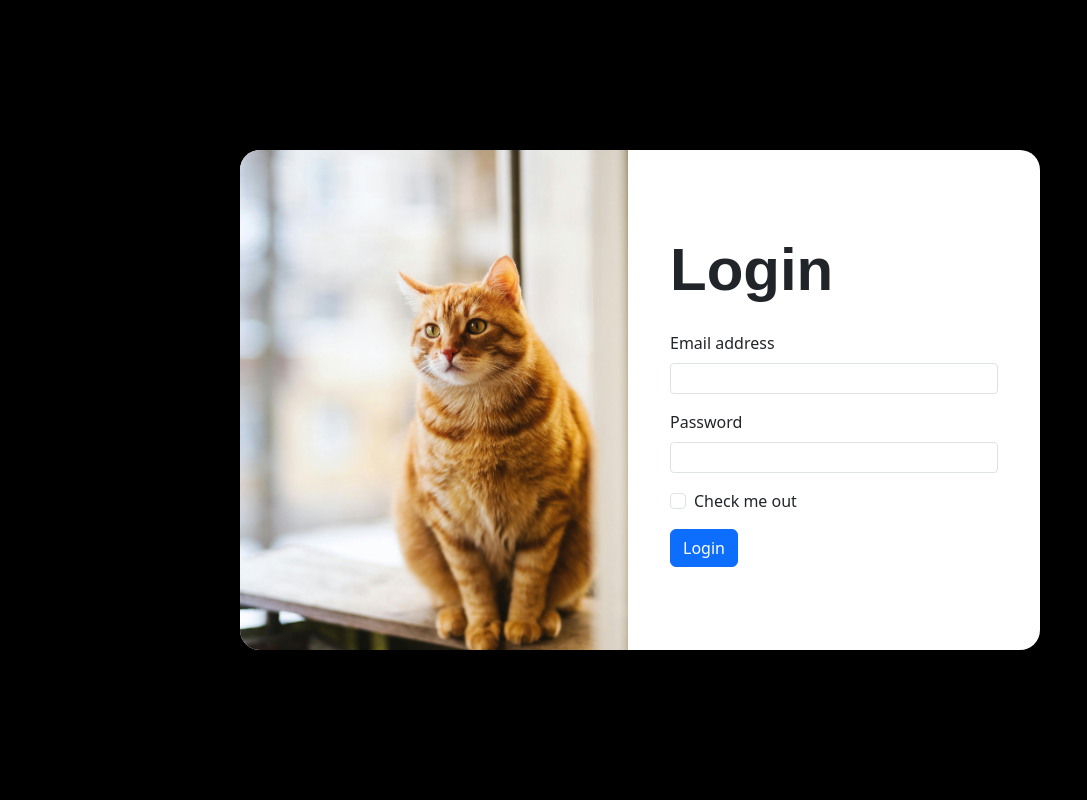
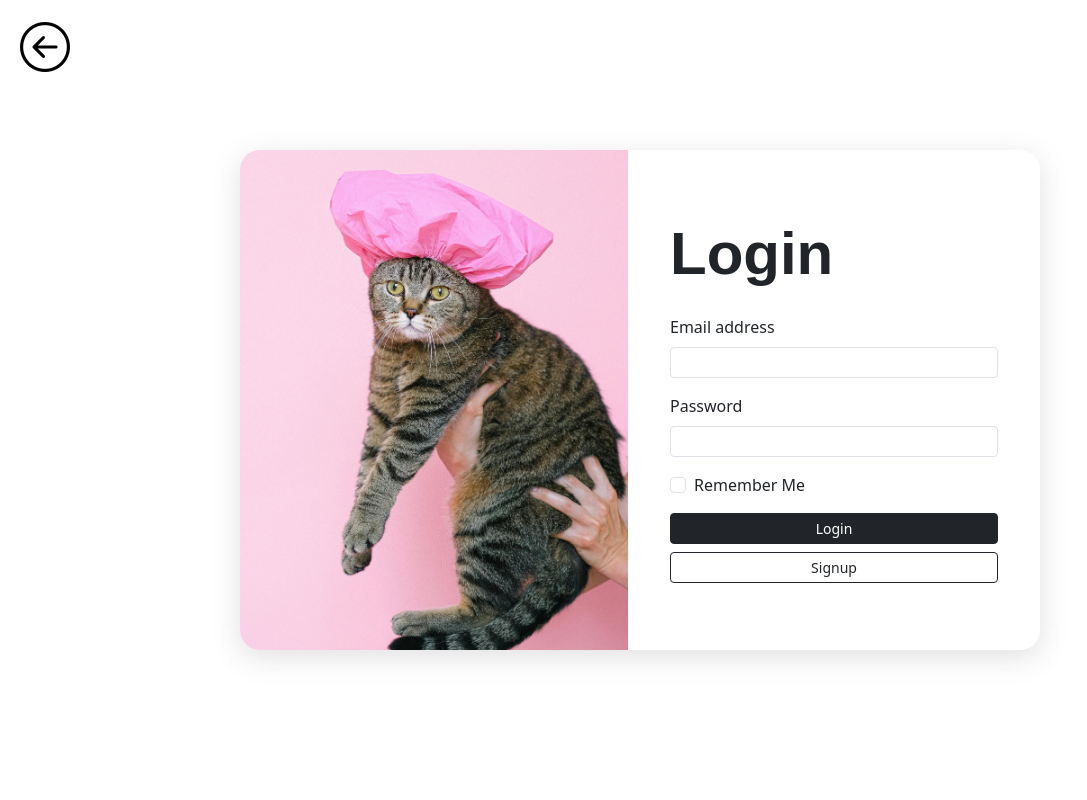
Before and after one commit to Dilmina-Prashan/CatsAndDogs, a PHP site: page /public/login.php in a window 1280 px wide. Shown: the whole page, without its empty margins (0-1087 px from the left). Run offline with PHP 8.4, Linux system fonts and the light colour scheme.

Commit message:
update login page

```diff
--- a/public/login.php
+++ b/public/login.php
@@ -6,11 +6,13 @@
     <meta name="viewport" content="width=device-width, initial-scale=1.0">
     <link rel="stylesheet" href="../styles/login.css">
     <link href="https://cdn.jsdelivr.net/npm/bootstrap@5.3.3/dist/css/bootstrap.min.css" rel="stylesheet" integrity="sha384-QWTKZyjpPEjISv5WaRU9OFeRpok6YctnYmDr5pNlyT2bRjXh0JMhjY6hW+ALEwIH" crossorigin="anonymous">
+    <link rel="stylesheet" href="https://cdn.jsdelivr.net/npm/bootstrap-icons@1.11.3/font/bootstrap-icons.min.css">
     <title>Login</title>
 </head>
 
 <body>
     <section class="loginMain">
+        <a href="../public/product.php" class="bacbutton"><i class="bi bi-arrow-left-circle"></i></a>
         <div class="container">
             <div class="login">
                 <div class="row innerRow">
@@ -31,9 +33,12 @@
                                 </div>
                                 <div class="mb-3 form-check">
                                     <input type="checkbox" class="form-check-input" id="exampleCheck1">
-                                    <label class="form-check-label" for="exampleCheck1">Check me out</label>
+                                    <label class="form-check-label" for="exampleCheck1">Remember Me</label>
                                 </div>
-                                <a href="" class="btn btn-primary">Login</a>
+                                <div class="d-grid gap-2">
+                                    <a href="" class="btn btn-dark btn-sm">Login</a>
+                                    <a href="../public/signup.php" class="btn btn-outline-dark btn-sm">Signup</a>
+                                </div>
                             </form>
                         </div>
                     </div>
--- a/styles/login.css
+++ b/styles/login.css
@@ -2,6 +2,13 @@
     margin: 0;
     padding: 0;
     box-sizing: border-box;
+}
+
+.bacbutton {
+    position: absolute;
+    color: black;
+    font-size: 50px;
+    margin: 10px 0 0 20px;
 }
 
 .container {
@@ -13,9 +20,9 @@
 }
 
 .loginMain {
+    position: relative;
     width: 100%;
     height: 100vh;
-    background-color: black;
 }
 
 .login {
@@ -23,6 +30,7 @@
     width: 800px;
     height: 500px;
     border-radius: 20px;
+    box-shadow: rgba(100, 100, 111, 0.2) 0px 7px 29px 0px;
 }
 
 .innerRow {
```
Also changed, not shown: assets/login.jpg.
